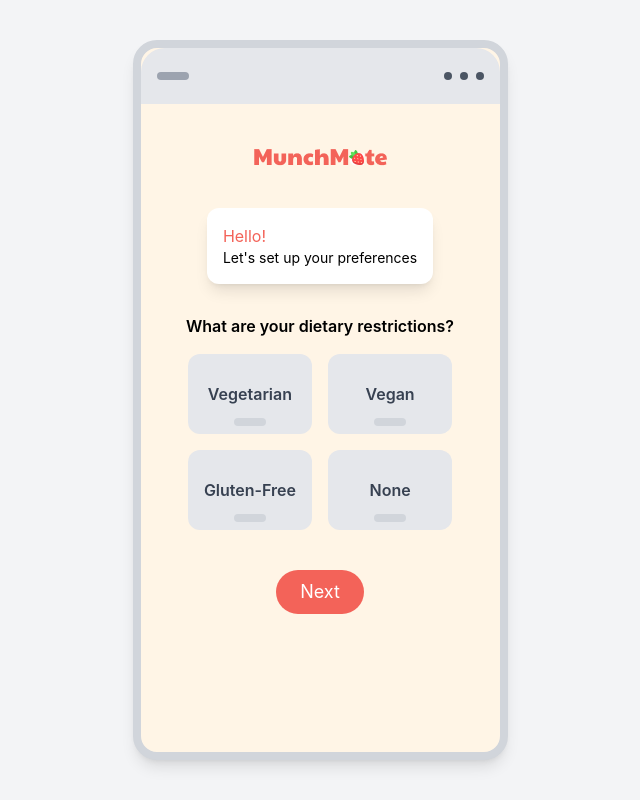
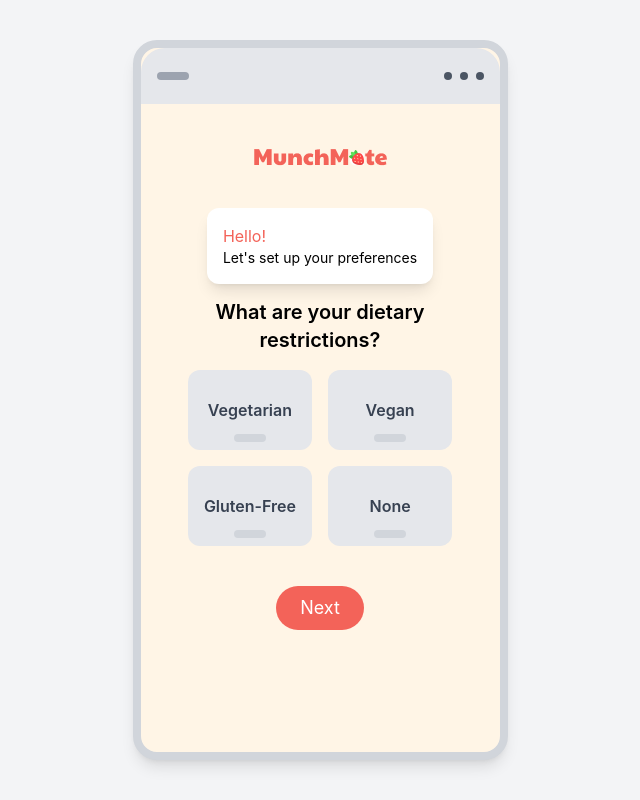
Before and after one commit to HarvirRajasanci/MunchMate, a React (Create React App) app in the folder client/: page / in a window 1280 px wide. Both pictures are taken after a click on the button "Start". Shown: the whole page, without its empty margins (320-960 px from the left). Built offline with nearby package versions, Linux system fonts and the light colour scheme.

Commit message:
Updated App.js

```diff
--- a/client/src/App.js
+++ b/client/src/App.js
@@ -1,12 +1,12 @@
 import "./App.css";
 import Header from "./components/Header";
-import { useState, useEffect } from "react";
+import { useState } from "react";
 import PreferenceTile from "./components/PreferenceTile";
 import ChatBubble from "./components/ChatBubble";
 import Button from "./components/Button";
 import FoodCardContainer from "./components/SelectionFeature/FoodCardContainer.js";
 import axios from "axios";
-
+import RestaurantList from "./components/RestaurantList.js";
 
 function App() {
   const preferences = ["Vegetarian", "Vegan", "Gluten-Free", "None"];
@@ -18,11 +18,11 @@ function App() {
     "None": false,
   });
   const [desiredFoodCategory, setDesiredFoodCategory] = useState(null);
-  const [screen, setScreen] = useState("begin"); // Track current screen (begin, preferences, or food selection)
+  const [screen, setScreen] = useState("begin");
   const [restaurants, setRestaurants] = useState([]);
 
   const handleBeginClick = () => {
-    setScreen("preferences"); // Move to preferences screen
+    setScreen("preferences");
   };
 
   const handleTogglePreference = (preference) => {
@@ -37,7 +37,6 @@ function App() {
   };
 
   const handleNext = () => {
-    // Transition to the food selection screen after preferences are selected
     setScreen("foodSelection");
   };
 
@@ -50,32 +49,29 @@ function App() {
   const sendToAPI = async (preferences, category) => {
     const backendUrl = "http://localhost:5000/api/restaurants";
 
-    // Create a list of preferences to append to the keyword (this is just one approach)
     const preferenceKeywords = Object.keys(preferences)
       .filter(preference => preferences[preference])
-      .join(", "); // Create a comma-separated list of active preferences
+      .join(", ");
 
-    // Construct the keyword, including dietary preferences and food category
     const keyword = `${preferenceKeywords} ${category}`;
 
     try {
-      // Send a GET request with preferences and category as query parameters
       const response = await axios.get(backendUrl, {
-        params: {
-          keyword, // Send the constructed keyword
-        },
+        params: { keyword },
       });
 
       const restaurantResults = response.data.results;
 
-      console.log(restaurantResults);
-
-      const restaurantDetails = restaurantResults.map(restaurant => ({
+      const restaurantDetails = restaurantResults.map((restaurant) => ({
         name: restaurant.name,
         address: restaurant.vicinity,
+        icon: restaurant.photos && restaurant.photos.length > 0
+          ? `https://maps.googleapis.com/maps/api/place/photo?maxwidth=400&photo_reference=${restaurant.photos[0].photo_reference}&key=AIzaSyBd2BfuaPYKS4fHN1kS86JBC8GFu2Z9fEI`
+          : '',
       }));
 
-      console.log(restaurantDetails);
+      setRestaurants(restaurantDetails);
+      setScreen("restaurantResults");
 
     } catch (error) {
       console.error("Error fetching data:", error);
@@ -84,9 +80,7 @@ function App() {
 
   return (
     <div className="flex justify-center items-center min-h-screen bg-gray-100">
-      {/* Phone container */}
       <div className="relative w-[375px] h-[720px] bg-[#FFF5E6] rounded-3xl shadow-lg border-8 border-gray-300 overflow-hidden mx-auto">
-        {/* Fixed Top Bar */}
         <div className="absolute top-0 left-0 w-full h-14 bg-gray-200 rounded-t-3xl flex items-center justify-between px-4 z-10">
           <div className="h-2 w-8 bg-gray-400 rounded-full"></div>
           <div className="flex space-x-2">
@@ -96,31 +90,22 @@ function App() {
           </div>
         </div>
 
-        {/* Content Area with Padding to Avoid Overlap with Header */}
         <div className="w-full h-full mt-16 px-4 py-6 flex flex-col justify-center items-center overflow-y-auto">
           <Header />
 
-          {/* Begin Screen */}
           {screen === "begin" && (
             <>
               <h1 className="text-xl font-semibold text-center mb-5">
-                Let's find your{" "}
-                <span style={{ color: "#F36359" }}>perfect munch.</span>
+                Let's find your <span style={{ color: "#F36359" }}>perfect munch.</span>
               </h1>
               <Button label={"Start"} onClick={handleBeginClick} />
             </>
           )}
 
-          {/* Dietary Preferences Screen */}
           {screen === "preferences" && (
             <>
-            {/* Chat bubble */}
-            <ChatBubble heading={"Hello!"} text={"Let's set up your preferences"}/>
-              <h1 className="text- font-semibold text-center mb-4">
-                What are your dietary restrictions?
-              </h1>
-
-              {/* Preference Tiles Section */}
+              <ChatBubble heading={"Hello!"} text={"Let's set up your preferences"} />
+              <h1 className="text-xl font-semibold text-center mb-4">What are your dietary restrictions?</h1>
               <div className="grid grid-cols-2 gap-4 mb-6">
                 {preferences.map((preference) => (
                   <PreferenceTile
@@ -131,21 +116,21 @@ function App() {
                   />
                 ))}
               </div>
-
-              {/* Next Button */}
               <Button label={"Next"} onClick={handleNext} />
             </>
           )}
 
-          {/* Desired Food Category Screen */}
           {screen === "foodSelection" && (
             <>
-              {/* Food Category Selection */}
               <FoodCardContainer
                 setDesiredFoodCategory={handleFoodSelection}
                 handleSubmit={handleSubmit}
               />
             </>
+          )}
+
+          {screen === "restaurantResults" && (
+            <RestaurantList restaurants={restaurants} />
           )}
         </div>
       </div>
```
